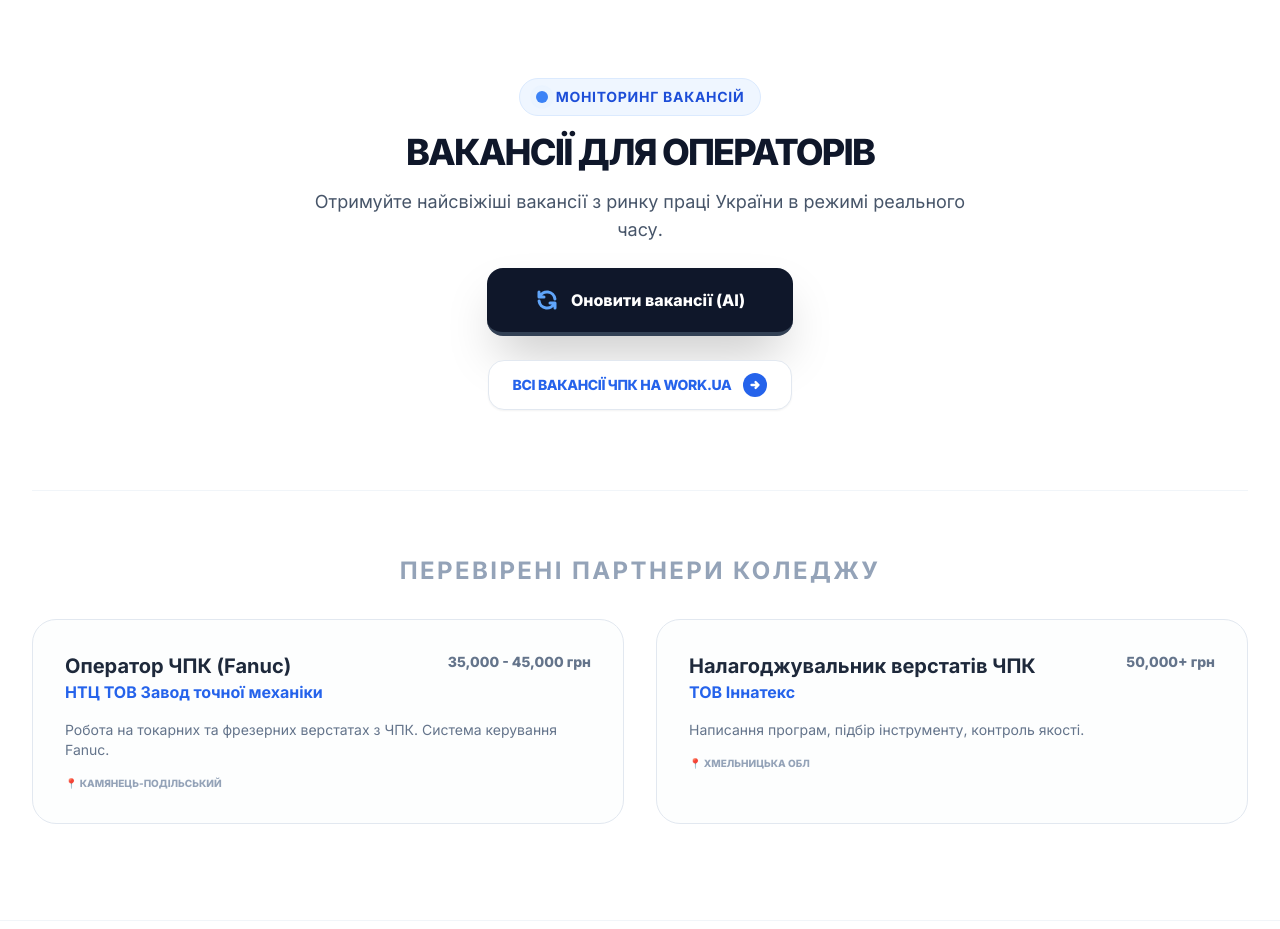
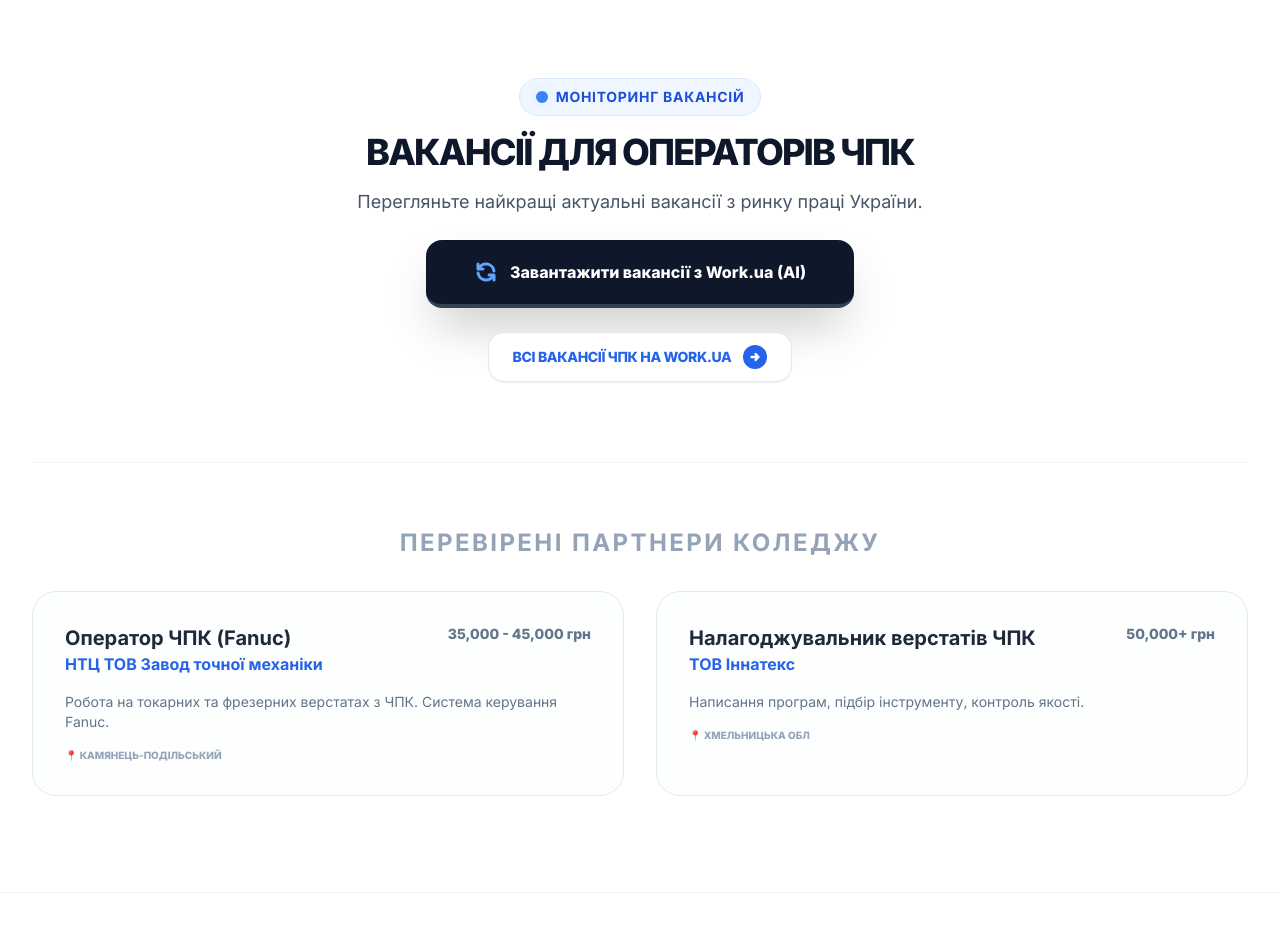
Before and after one commit to sergeyprimary-lab/kpik-cnc-portal-aistudio, a React (Vite) app: page / in a window 1280 px wide. Shown: the part 1980-2909 px from the top of the page. Built offline with nearby package versions, Linux system fonts and the light colour scheme.

Commit message:
texting adjust

```diff
--- a/components/VacanciesSection.tsx
+++ b/components/VacanciesSection.tsx
@@ -73,9 +73,9 @@ const VacanciesSection: React.FC<Props> = ({ vacancies: initialVacancies }) => {
             </span>
             <span className="text-blue-700 text-sm font-bold uppercase tracking-wider">Моніторинг вакансій</span>
           </div>
-          <h2 className="text-4xl font-black text-slate-900 mb-4 tracking-tighter uppercase">Вакансії для операторів</h2>
+          <h2 className="text-4xl font-black text-slate-900 mb-4 tracking-tighter uppercase">Вакансії для операторів ЧПК</h2>
           <p className="text-slate-600 max-w-2xl mx-auto text-lg mb-6">
-            Отримуйте найсвіжіші вакансії з ринку праці України в режимі реального часу.
+            Перегляньте найкращі актуальні вакансії з ринку праці України.
           </p>
 
           <div className="flex flex-col items-center space-y-6">
@@ -97,7 +97,7 @@ const VacanciesSection: React.FC<Props> = ({ vacancies: initialVacancies }) => {
                   <svg className="w-6 h-6 mr-3 text-blue-400 group-hover:rotate-180 transition-transform" fill="none" stroke="currentColor" viewBox="0 0 24 24">
                     <path strokeLinecap="round" strokeLinejoin="round" strokeWidth="3" d="M4 4v5h.582m15.356 2A8.001 8.001 0 004.582 9m0 0H9m11 11v-5h-.581m0 0a8.003 8.003 0 01-15.357-2m15.357 2H15"></path>
                   </svg>
-                  Оновити вакансії (AI)
+                  Завантажити вакансії з Work.ua (AI)
                 </>
               )}
             </button>
```
